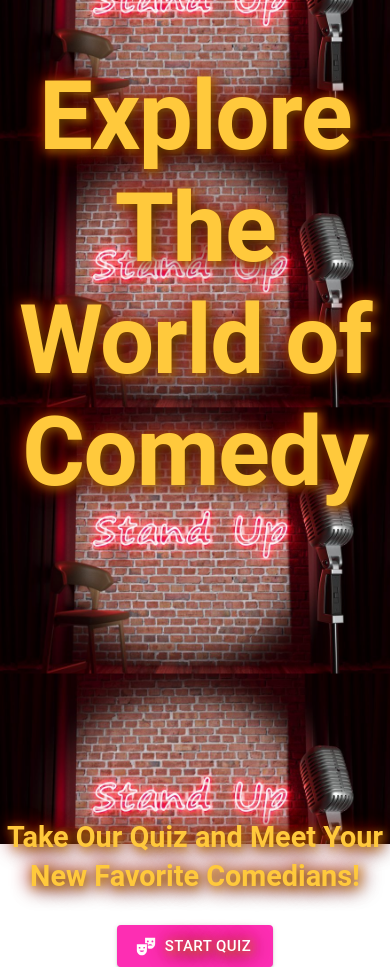
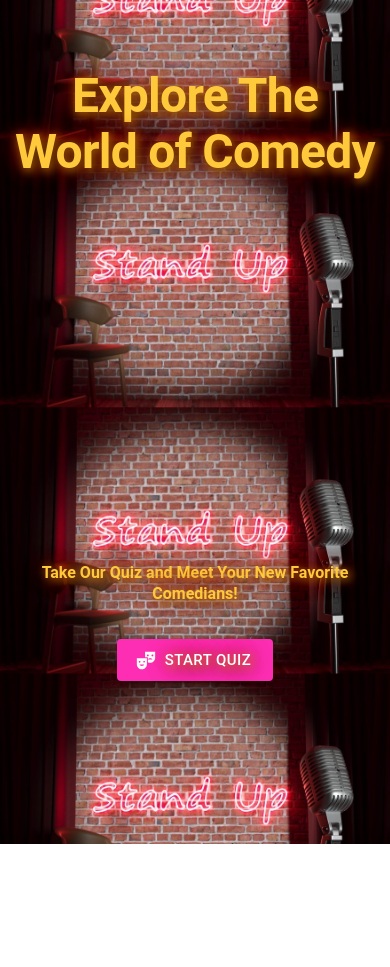
Before and after one commit to JLopez0001/Just-Comedy-Quiz, a React (Create React App) app in the folder client/: page / in a window 390 px wide. After the commit the page ends 844 px from the top, so only its background shows below. Built offline with nearby package versions, Linux system fonts and the light colour scheme.

Commit message:
Modified font size to cater to tablet and mobile users

```diff
--- a/client/src/pages/homePage/home.jsx
+++ b/client/src/pages/homePage/home.jsx
@@ -13,20 +13,23 @@ const HomePage = () => {
                     className='title'
                     variant="h1"
                     sx={{
+                        p: 1,
                         m:"60px auto 20px auto",
                         fontWeight: "bold",
+                        fontSize: { xs: '3rem', sm: '3.5rem', md: '4rem', lg: '5rem' }
                     }}>
                     Explore The World of Comedy
                 </Typography>
             </div>
 
-            <div className='title'>
+            <div className='title sub-content'>
                 <Typography
                     variant="h5"
                     component="p"
                     sx={{
-                        m: " 310px auto 30px auto",
-                        fontSize: "1.8rem",
+                        m: " 350px auto 10px auto",
+                        p: 3,
+                        fontSize: { xs: '1rem', sm: '1.6rem', md: '1.7rem', lg: '2rem' },
                         fontWeight: "bold",
                     }}>
                     Take Our Quiz and Meet Your New Favorite Comedians!
```
